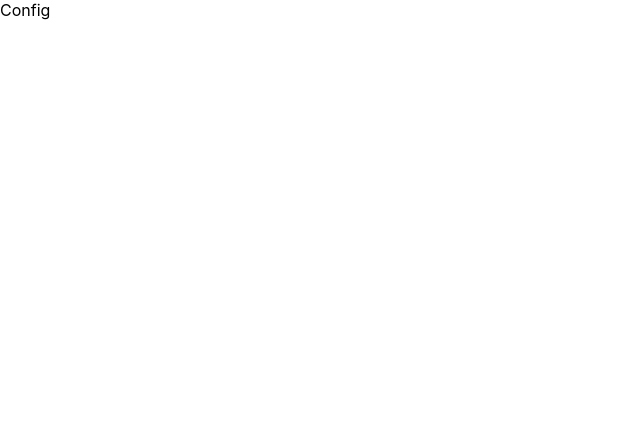
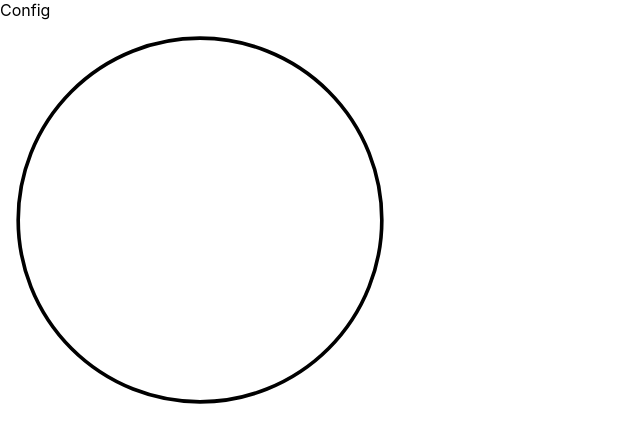
Before and after one commit to dtanzer/kweck, a React (Create React App) app: page / in a window 1280 px wide. Shown: the top 442 px of the page, without its empty margins (0-640 px from the left). Built offline with nearby package versions, Linux system fonts and the light colour scheme.

Commit message:
Application renders a "Timer" (does nothing yet)
The application now renders a "Timer" component, which in turn renders
an SVG with two cricles - a foreground and a background. Still no
business logic or any extremely interesting stuff, but now I have
the basic structure of the application in place.

```diff
--- a/src/App.js
+++ b/src/App.js
@@ -1,9 +1,13 @@
 import React from 'react';
 import './App.css';
 import { Config } from './Config';
+import { Timer } from './Timer';
 
 export function App() {
 	return (
-		<Config />
+		<div>
+			<Config />
+			<Timer />
+		</div>
 	);
 }
--- /dev/null
+++ b/src/Timer.js
@@ -0,0 +1,18 @@
+import React from 'react';
+
+export function Timer() {
+	return (
+		<svg viewBox="-1.1 -1.1 2.2 2.2" width="400" height="400">
+			<Background />
+			<Foreground />
+		</svg>
+	);
+}
+
+export function Background() {
+	return <circle cx="0" cy="0" r="1" stroke="none" fill="white"/>;
+}
+
+export function Foreground() {
+	return <circle cx="0" cy="0" r="1" stroke="black" fill="none" strokeWidth="0.02"/>;
+}
```
Also changed, not shown: 2 other files (tests, documents, lock files or other folders).
